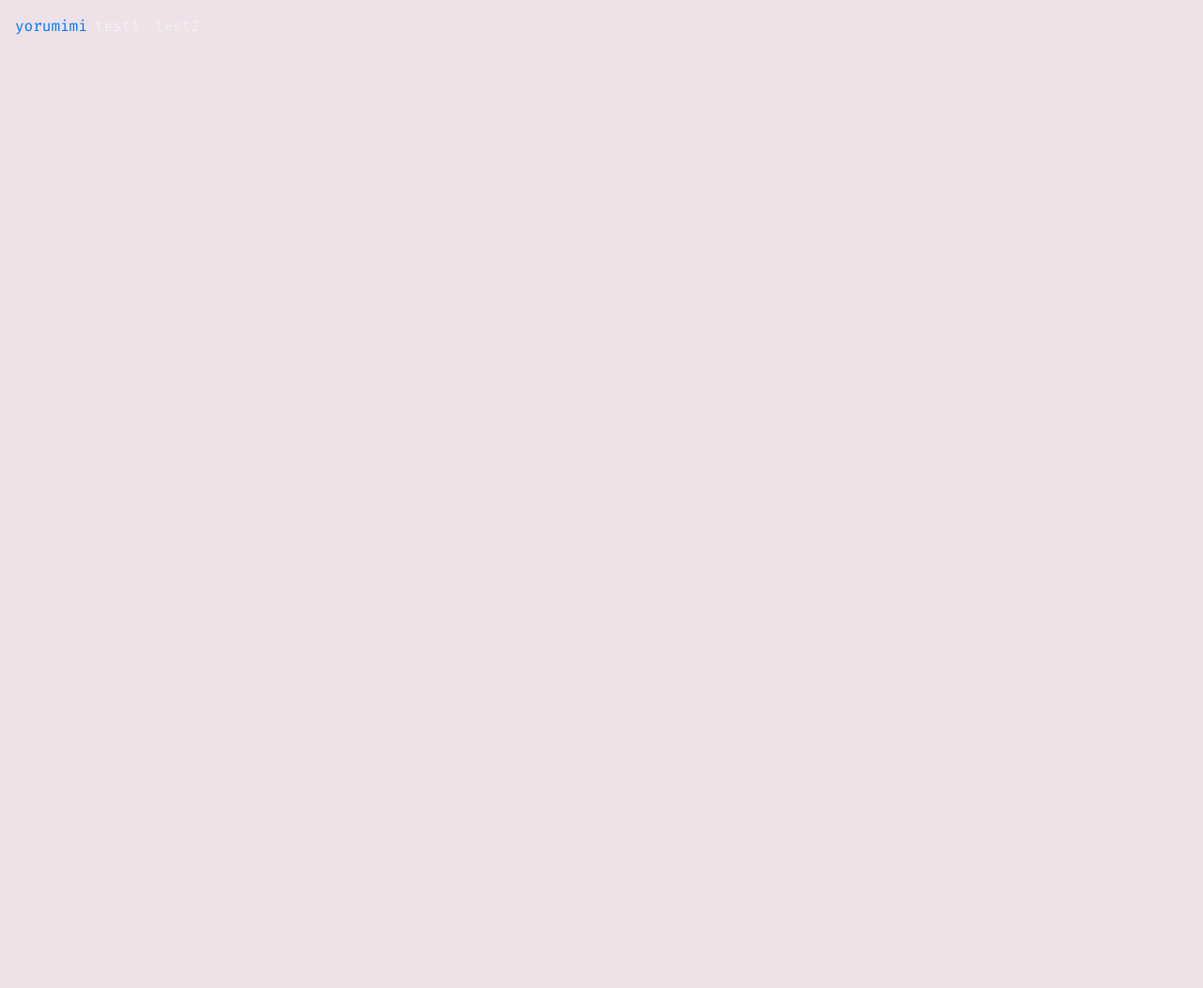
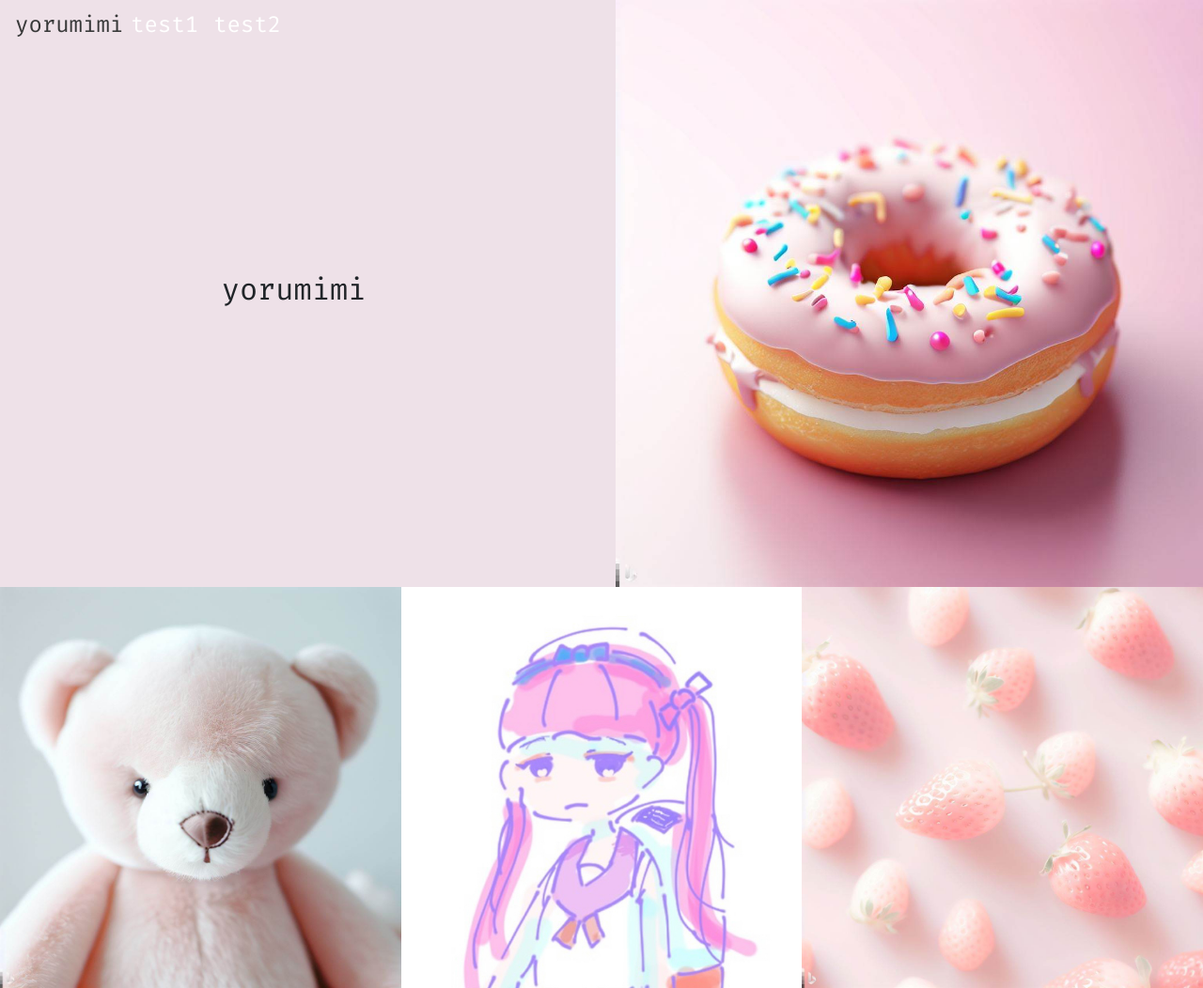
Before and after one commit to yorumimi/practice-html-css, a plain HTML site: page practice/index.html in a window 1280 px wide. Shown: the whole page at 94% size. Before the commit the page ends 800 px from the top, so only its background shows below. Drawn offline with nearby package versions, Linux system fonts and the light colour scheme.

Commit message:
[WIP] add images

```diff
--- a/practice/index.html
+++ b/practice/index.html
@@ -1,5 +1,5 @@
 <!DOCTYPE html>
-<html lang="ja">
+<html lang="en">
 
 <head>
     <!-- Required meta tags -->
@@ -28,7 +28,8 @@
 </head>
 
 <body>
-    <nav id="mainNavbar" class="navbar navbar-dark navbar-expand-md">
+    <!-- navbar -->
+    <nav id="mainNavbar" class="navbar navbar-dark navbar-expand-md py-0 fixed-top">
         <a href="#" class="navbar-name">yorumimi</a>
         <button class="navbar-toggler" data-toggle="collapse" data-target="#navLinks" aria-label="Toggle navigation">
             <span class="navbar-toggler-icon"></span>
@@ -40,6 +41,31 @@
             </div>
         </div>
     </nav>
+
+    <!-- contents -->
+    <section class="container-fluid px-0">
+        <div class="row align-items-center">
+            <div class="col-lg-6">
+                <div class="text-center d-none d-lg-block">
+                    <h2>yorumimi</h2>
+                </div>
+            </div>
+            <div class="col-lg-6">
+                <img class="img-fluid" src="img/donut.jpg" alt="a pink donut image">
+            </div>
+        </div>
+        <div id="others" class="row align-items-center no-gutters">
+            <div class="col-md-4">
+                <img class="img-fluid" src="img/bear.jpg" alt="a pink bear">
+            </div>
+            <div class="col-md-4">
+                <img class="img-fluid" src="img/icon.png" alt="my icon">
+            </div>
+            <div class="col-md-4">
+                <img class="img-fluid" src="img/strawberry.jpg" alt="strawberry">
+            </div>
+        </div>
+    </section>
 
     <!-- Optional JavaScript -->
     <!-- jQuery first, then Popper.js, then Bootstrap JS -->
--- a/practice/styles.css
+++ b/practice/styles.css
@@ -7,7 +7,19 @@ body {
     margin-bottom: 100px;
 }
 
-#navbar {
+#mainNavbar {
     font-size: 1.5rem;
     font-weight: 100;
 }
+
+#mainNavbar .navbar-name{
+    color: rgb(55, 56, 56);
+}
+
+#mainNavbar .nav-link {
+    color: white;
+}
+
+#mainNavbar .nav-link:hover {
+    color: #ea1c2c;
+}
```
Also changed, not shown: practice/img/bear.jpg (added), practice/img/donut.jpg (added), practice/img/flower.jpg (added), practice/img/icon.png (added), practice/img/strawberry.jpg (added).
